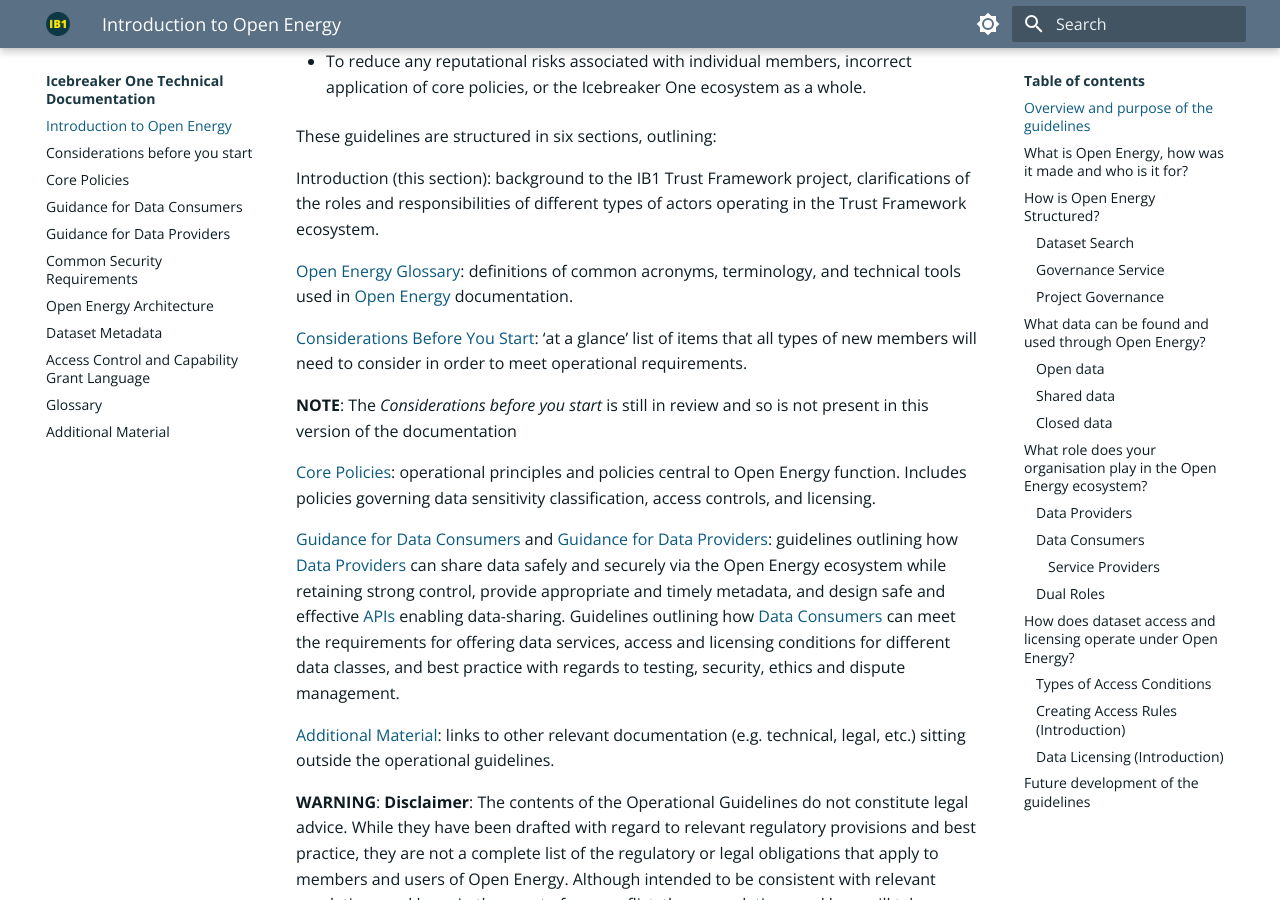
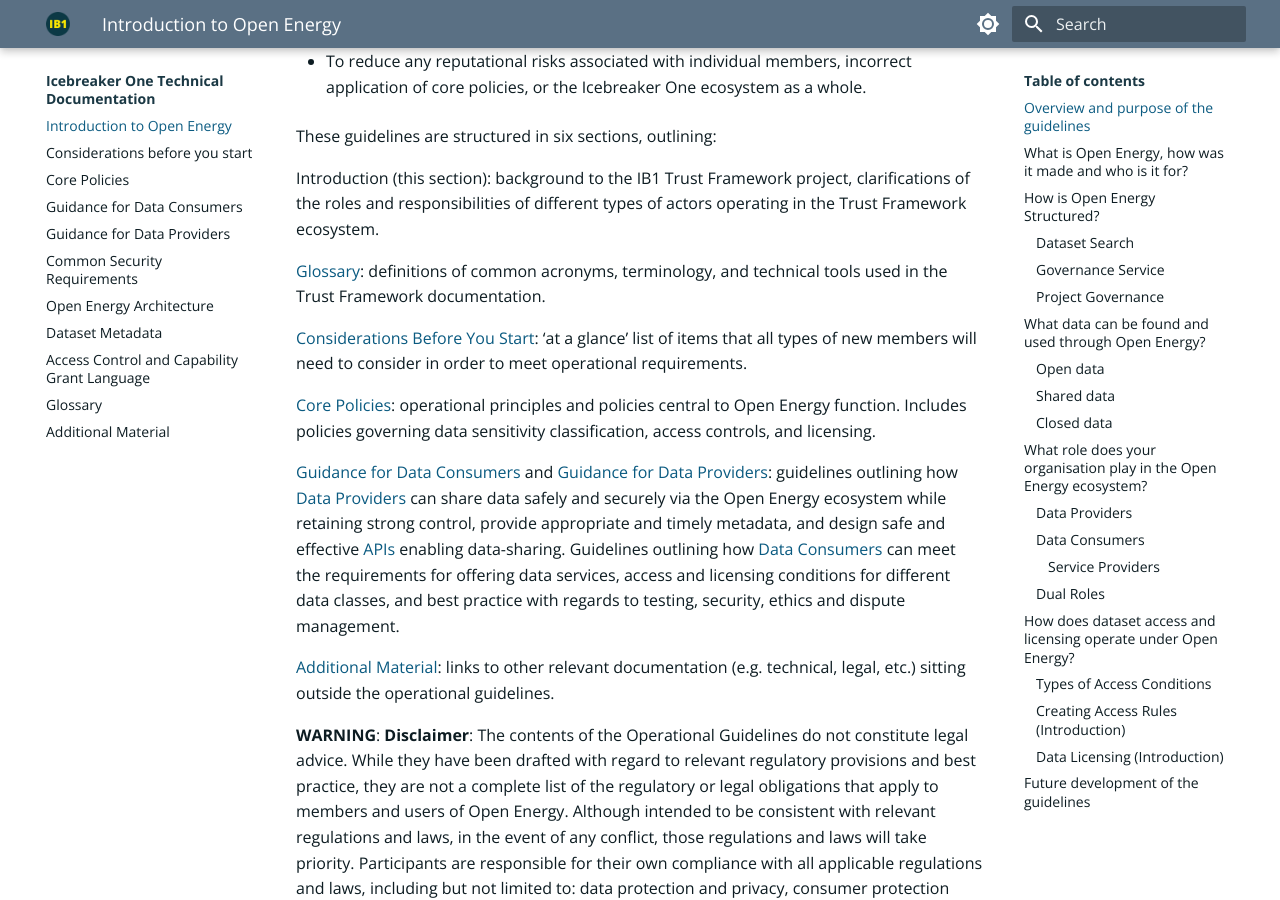
Before and after one commit to icebreakerone/ib1-technical-docs, an MkDocs documentation site: the page built from docs/ops_guidelines/introduction.md, in a window 1280 px wide and 900 px high, scrolled down 679 px. Built offline with MkDocs 1.6.1 and Material for MkDocs 9.7.7, drawn with Linux system fonts in a browser that asks for light colours; the version menu is left out.

Commit message:
docs/ops_guidelines/introduction.md updated from https://stackedit.net/

```diff
--- a/docs/ops_guidelines/introduction.md
+++ b/docs/ops_guidelines/introduction.md
@@ -22,13 +22,10 @@
 
 Introduction (this section): background to the IB1 Trust Framework project, clarifications of the roles and responsibilities of different types of actors operating in the Trust Framework ecosystem.
 
-[Open Energy Glossary](../glossary.md#open-energy-glossary): definitions of common acronyms, terminology, and technical tools used in [Open Energy](../glossary.md#term-Open-Energy)
-documentation.
+[Glossary](../glossary.md): definitions of common acronyms, terminology, and technical tools used in the Trust Framework documentation.
 
 [Considerations Before You Start](before_starting.md#considerations-before-you-start): ‘at a glance’ list of items that all types of new members will need
 to consider in order to meet operational requirements.
-
-**NOTE**: The *Considerations before you start* is still in review and so is not present in this version of the documentation
 
 [Core Policies](common_policies.md#core-policies): operational principles and policies central to Open Energy function. Includes policies
 governing data sensitivity classification, access controls, and licensing.
```
Also changed, not shown: other parts of docs/ops_guidelines/introduction.md (+1 -1 lines).
